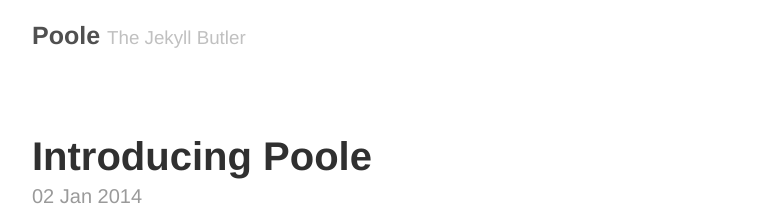
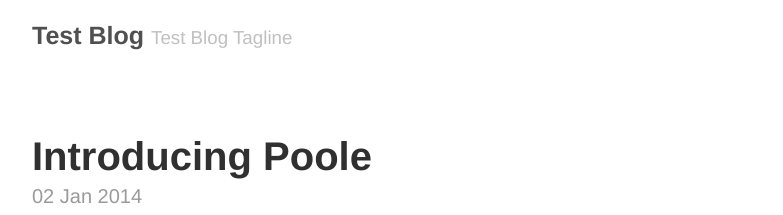
Before and after one commit to mverardo/mverardo.github.io, a Jekyll site: the page built from index.html, in a window 1280 px wide. Shown: the top 215 px of the page, without its empty margins (248-1031 px from the left). Built offline with Jekyll 4.4.1, drawn with Linux system fonts in a browser that asks for light colours; the list of posts is cut into pages by our own code.

Commit message:
Arrumando configurações

```diff
--- a/_config.yml
+++ b/_config.yml
@@ -3,17 +3,17 @@ permalink:        pretty
 relative_permalinks: true
 
 # Setup
-title:            Poole
-tagline:          The Jekyll Butler
-url:              http://getpoole.com
+title:            Test Blog
+tagline:          Test Blog Tagline
+url:              http://mverardo.github.io/
 paginate:         1
 baseurl:          /
 author:
-  name:           Mark Otto
-  url:            https://twitter.com/mdo
-  email:          markdotto@gmail.com
+  name:           Maurício Verardo
+  url:            http://mverardo.github.io/
+  email:          mauricio.verardo@gmail.com
 
 # Custom vars
 version:          1.0.0
 github:
-  repo:           https://github.com/poole/poole
+  repo:
```
